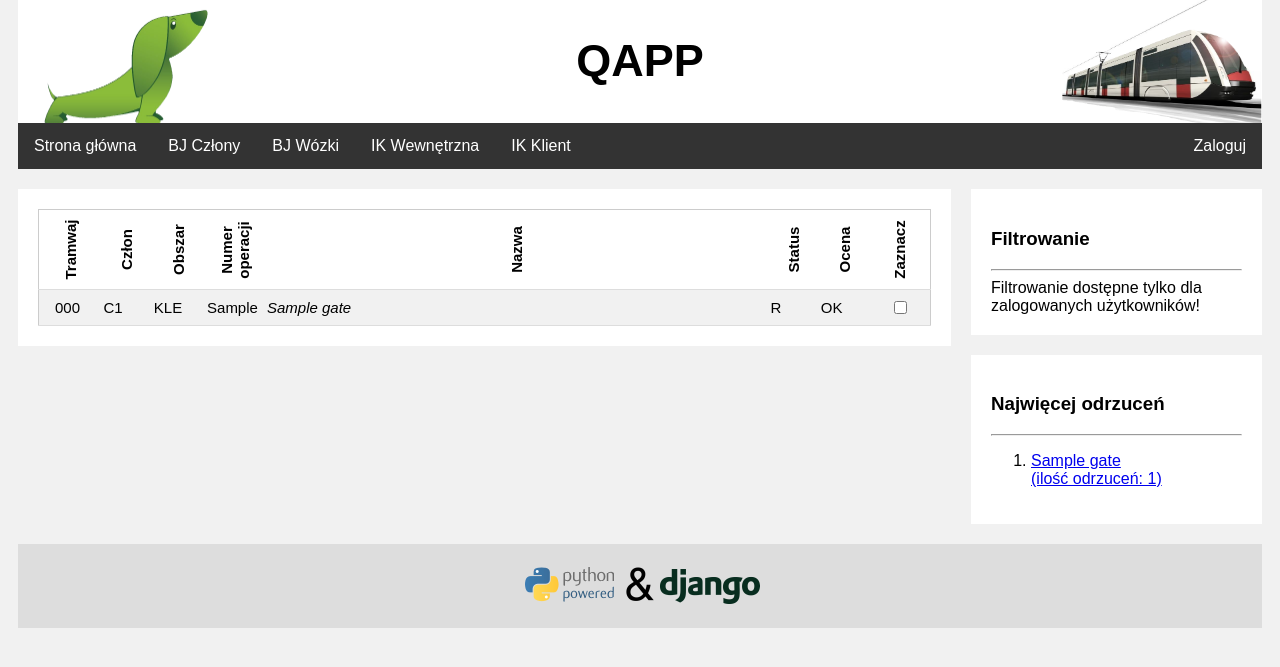
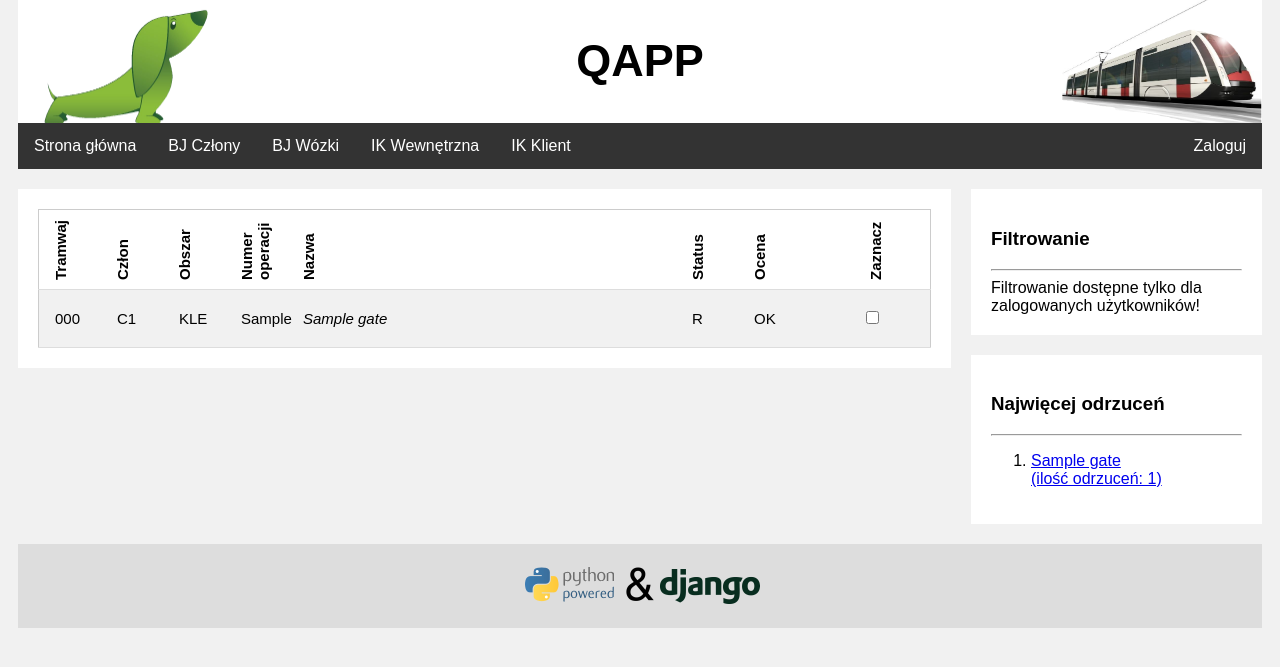
Before and after one commit to mrachuta/qapp, a Django app: page /qapp/bjc in a window 1280 px wide. Shown: the part 19-686 px from the top of the page. Run offline with Django 3.2, Linux system fonts and the light colour scheme; tables that the repository leaves empty hold one stand-in row (values such as "Sample post"); some libraries are stand-ins or nearby versions.

Commit message:
Fixed wp-table header: text is rotated by 90 degrees and positioned correctly

```diff
--- a/qapp/static/css/styles.css
+++ b/qapp/static/css/styles.css
@@ -121,11 +121,27 @@ a {
     width: 50px;
 }
 
+.wp-table th:first-of-type {
+    height: 50px;
+    width: 50px;
+    padding-left: 15px;
+}
+
+.wp-table th:last-of-type {
+    height: 50px;
+    width: 50px;
+    padding-left: 55px;
+}
+
 .wp-table .rotated {
-    text-align: center;
+    text-align: left;
     font-weight: bold;
     position: relative;
+    top: 0px;
+    left: -12px;
     transform: rotate(270deg);
+    width: 60px;
+    height: 40px;
 }
 
 .wp-table th.field-header {
@@ -135,6 +151,29 @@ a {
 .wp-table td.separator {
     text-align: center;
     font-weight: bold;
+}
+
+.wp-table td a {
+    display: inline-block;
+    padding-top: 15px;
+    padding-bottom: 15px;
+    margin-top: -5px;
+    margin-bottom: -5px;
+}
+
+.wp-table .checkbox-area {
+    display: inline-block;
+    padding-top: 15px;
+    padding-bottom: 15px;
+    padding-left: 40px;
+    padding-right: 40px;
+    margin-top: -20px;
+    margin-bottom: -20px;
+}
+
+.wp-table tr.clickable td:last-of-type {
+    padding-top: 20px;
+    padding-bottom: 20px;
 }
 
 .wp-table {
```
Also changed, not shown: other parts of qapp/static/css/styles.css (+42 -6 lines), qapp/templates/qapp/gate/my_gates.html (+13 -13 lines).
